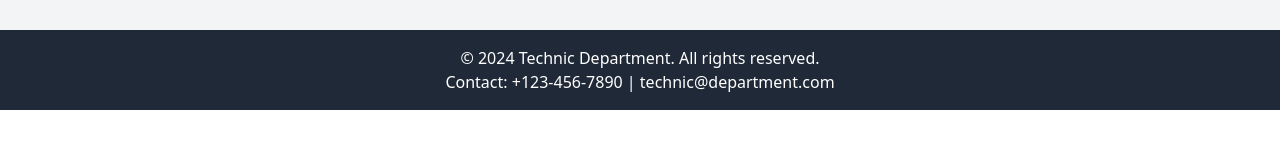
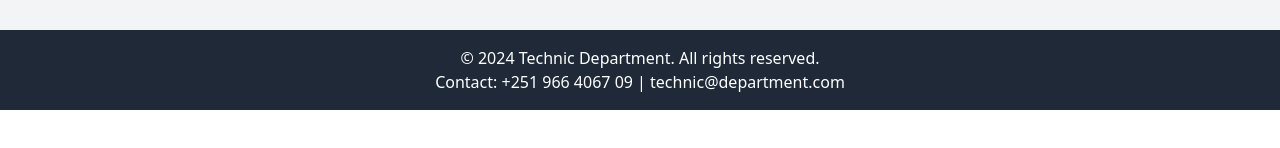
Before and after one commit to Deraraf/technic, a React (Vite) app in the folder frontend/: page / in a window 1280 px wide. Shown: the part 614-762 px from the top of the page. Built offline with nearby package versions, Linux system fonts and the light colour scheme; no server answers.

Commit message:
Update Home.jsx

```diff
--- a/frontend/src/pages/Home.jsx
+++ b/frontend/src/pages/Home.jsx
@@ -123,7 +123,7 @@ const Homepage = () => {
       {/* Footer */}
       <footer className="bg-gray-800 text-white p-4 text-center">
         <p>&copy; 2024 Technic Department. All rights reserved.</p>
-        <p>Contact: +123-456-7890 | technic@department.com</p>
+        <p>Contact: +251 966 4067 09 | technic@department.com</p>
       </footer>
     </div>
   );
```
